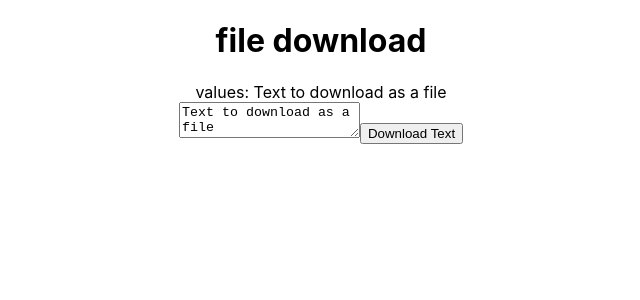
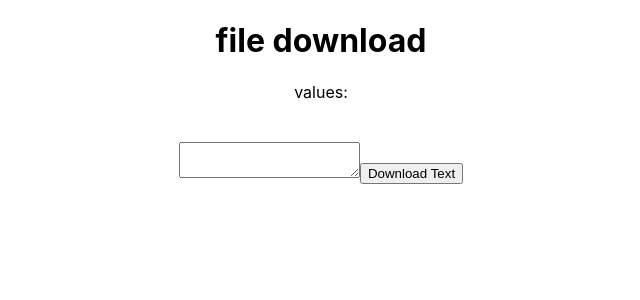
Before and after one commit to DanSimonson/file-download, a React (Create React App) app: page / in a window 1280 px wide. Shown: the top 300 px of the page, without its empty margins (319-959 px from the left). Built offline with nearby package versions, Linux system fonts and the light colour scheme.

Commit message:
successfully downloaded a word document

```diff
--- a/src/Download.js
+++ b/src/Download.js
@@ -5,22 +5,25 @@ class Download extends Component {
     super(props);
 
     this.state = {
-      txt: "Text to download as a file",
-      linking: ""
+      txt: ""
     };
     //this.handleClick = this.handleClick.bind(this);
   }
   handleClick = e => {
+    //create downloadUrl
     let downloadUrl = null;
-    //var download = document.querySelector("a[ download ]");
-    //console.log(event);
+
     // Create a binary representation of the plain-text input.
+    //"application/pdf""text/plain;charset=utf-8"
+    //let myObject = JSON.parse(this.state.txt);
     let blob = new Blob(
       [this.state.txt], // Blob parts.
       {
-        type: "text/plain;charset=utf-8"
+        type: "application/msword"
       }
     );
+
+    // revoke if url already exists
     if (downloadUrl) {
       URL.revokeObjectURL(downloadUrl);
     }
@@ -32,19 +35,14 @@ class Download extends Component {
     downloadUrl = URL.createObjectURL(blob);
 
     // Tie the addressable version of the blob to the download link.
-    //download.setAttribute("href", downloadUrl);
     const data = window.URL.createObjectURL(blob);
-    //let link = document.querySelector("a[ download ]");
-    //var download = document.querySelector("a[ download ]");
     let link = document.createElement("a");
     link.href = data;
-    //link.download = "file.pdf";
-    link.download = "data.txt";
+    link.download = "data.doc";
     link.click();
   };
-  handleBlur() {
-    console.log("You finished typing:", this.state.txt);
-  }
+  handleBlur() {}
+
   handleChange(event) {
     this.setState({ txt: event.target.value });
   }
@@ -53,17 +51,16 @@ class Download extends Component {
       <div>
         <h1>file download</h1>
         values: {this.state.txt}
+        <br />
+        <br />
+        <br />
         <form>
           <textarea
-            placeholder="Text to download as a file"
             onChange={this.handleChange.bind(this)}
             value={this.state.txt}
             onBlur={this.handleBlur.bind(this)}
           ></textarea>
           <button onClick={e => this.handleClick(e)}>Download Text</button>
-          {/*<a href="#" download="data.txt" onClick={e => this.handleClick(e)}>
-            Download Text
-    </a>*/}
         </form>
       </div>
     );
```
